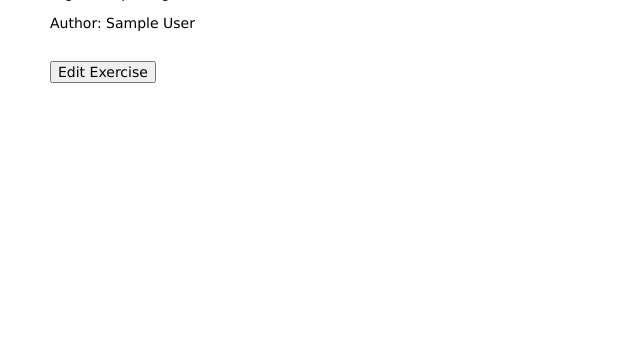
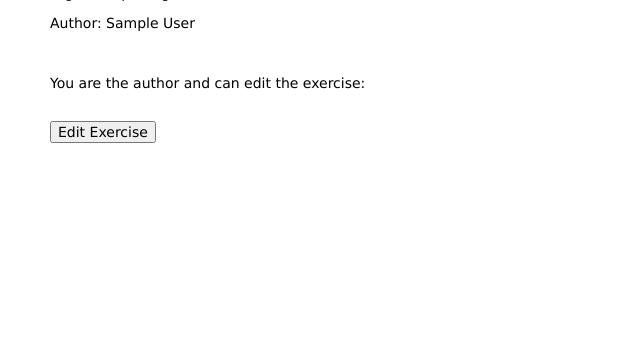
Before and after one commit to CatPleb/ubgenerator, a Node project: template views/exercises/details.hbs in a window 1280 px wide. Shown: the part 453-800 px from the top of the page, without its empty margins (0-640 px from the left). Run offline with Node 20 templates, Linux system fonts and the light colour scheme; the template is opened without the code that fills it: most values are stand-ins (such as "Sample title", 1, 10 or a date in 2020).

Commit message:
small exercise detail change

```diff
--- a/views/exercises/details.hbs
+++ b/views/exercises/details.hbs
@@ -15,6 +15,7 @@
     </div>
 
     {{#if exercise.same_name_check}}
+      <p>You are the author and can edit the exercise:</p><br>
       <form action='../edit_details' method='post'>
         <input type='submit' value='Edit Exercise'>
         <input type='hidden' name='hidden_id' value={{exercise.public_id}}>
```
